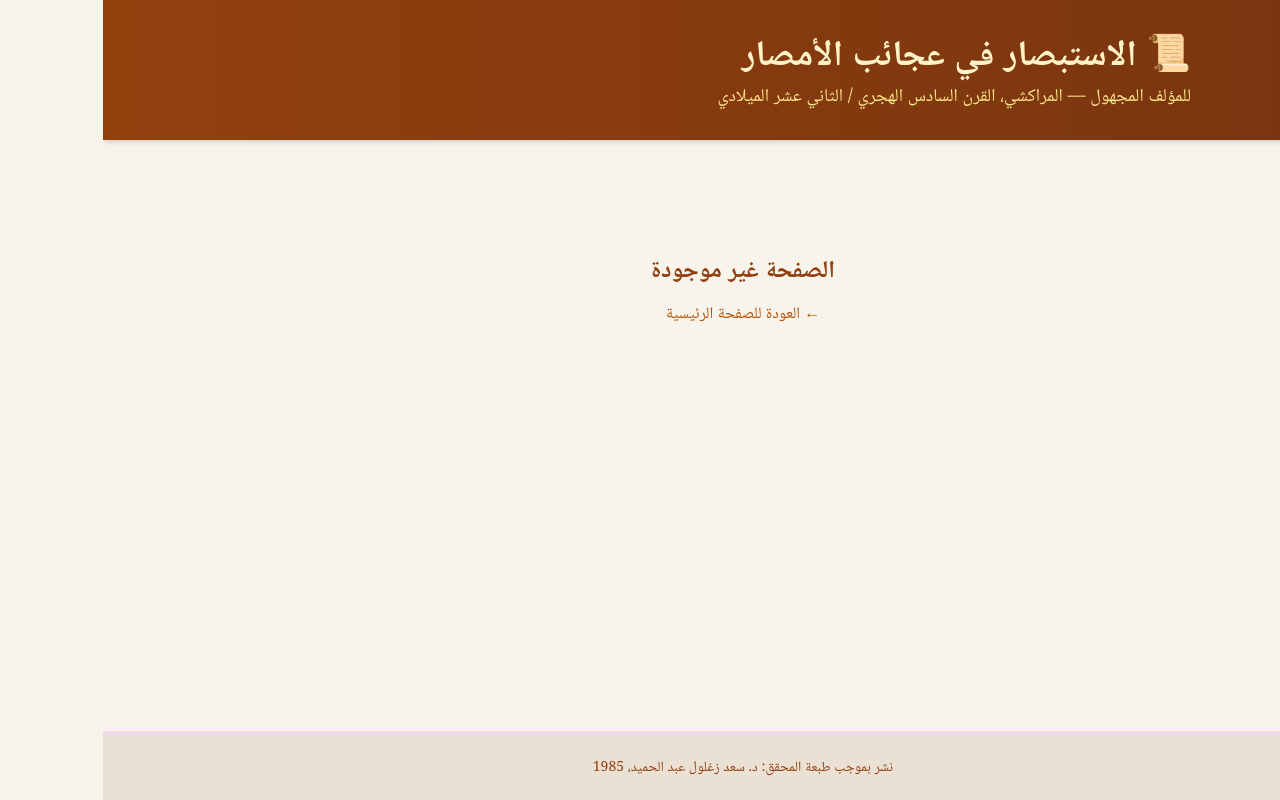
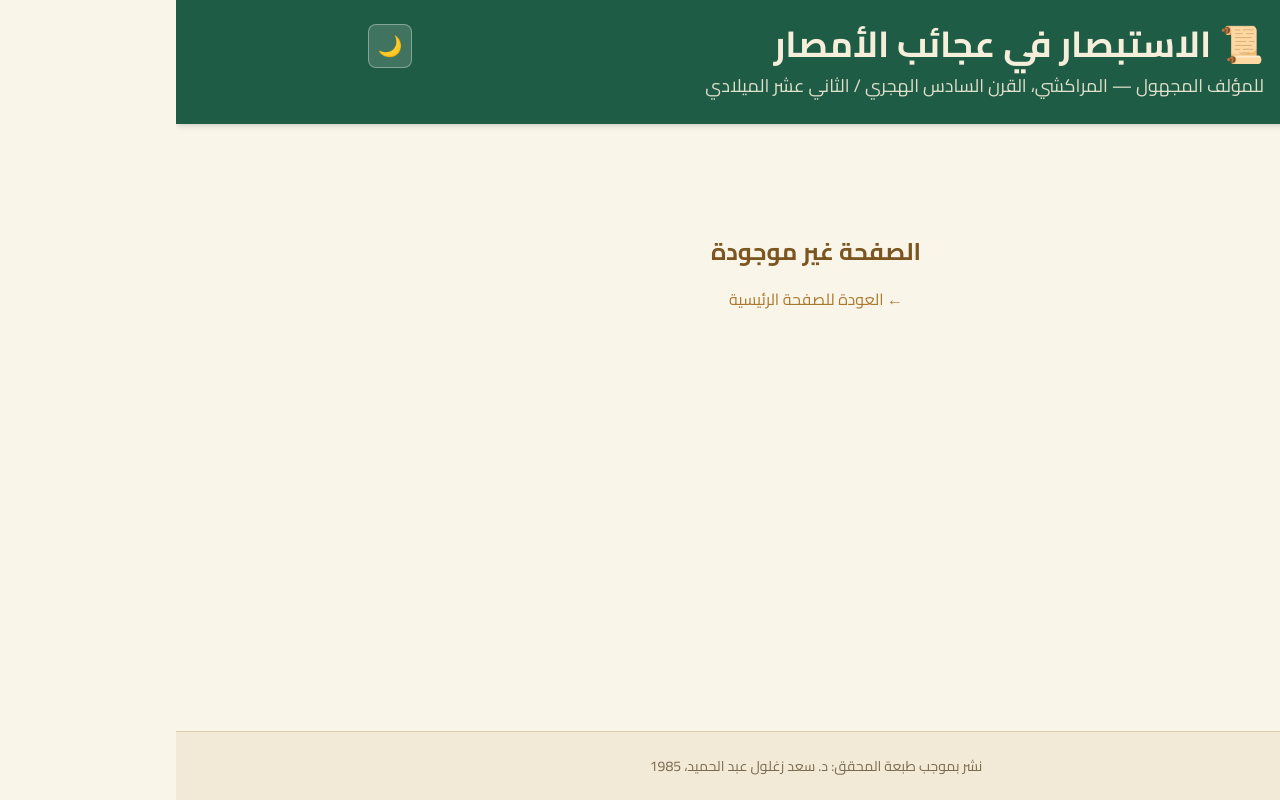
Before and after one commit to ucfzem/livre-al-istibsar, a Next.js app: page / in a window 1280 px wide. Built offline with nearby package versions, Linux system fonts and the light colour scheme.

Commit message:
feat: dark/light theme toggle + Nuzhat fonts (Cairo/Amiri)

```diff
--- a/app/[...slug]/client.js
+++ b/app/[...slug]/client.js
@@ -12,10 +12,10 @@ export default function ClientPage({ params }) {
   const section = chapter?.sections.find(s => s.id === sectionId)
 
   const fontSizeClasses = {
-    sm: 'text-base leading-relaxed',
-    md: 'text-lg leading-relaxed',
-    lg: 'text-xl leading-loose',
-    xl: 'text-2xl leading-loose',
+    sm: 'text-base',
+    md: 'text-lg',
+    lg: 'text-xl',
+    xl: 'text-2xl',
   }
 
   const [fontSize, setFontSize] = useState('md')
@@ -45,8 +45,8 @@ export default function ClientPage({ params }) {
   if (!chapter || !section) {
     return (
       <div className="text-center py-20">
-        <h2 className="text-2xl font-bold text-amber-800 mb-4">الصفحة غير موجودة</h2>
-        <Link href="/" className="text-amber-700 hover:underline">
+        <h2 className="text-2xl font-bold text-accent mb-4">الصفحة غير موجودة</h2>
+        <Link href="/" className="text-gold hover:underline">
           ← العودة للصفحة الرئيسية
         </Link>
       </div>
@@ -55,16 +55,16 @@ export default function ClientPage({ params }) {
 
   return (
     <div className="space-y-6">
-      <div className="flex flex-wrap items-center justify-between gap-4 bg-white/70 p-3 rounded-lg border border-amber-200/80 shadow-xs">
+      <div className="flex flex-wrap items-center justify-between gap-4 bg-card p-3 rounded-lg border border-line shadow-sm">
         <Link
           href="/"
-          className="inline-flex items-center text-amber-900 hover:text-amber-700 font-medium text-sm"
+          className="inline-flex items-center text-accent hover:text-gold font-medium text-sm"
         >
           ← العودة إلى الفهرس
         </Link>
 
-        <div className="flex items-center gap-1.5 bg-amber-50/80 p-1 rounded-md border border-amber-200">
-          <span className="text-xs text-amber-900 font-semibold px-2 select-none">
+        <div className="flex items-center gap-1.5 bg-panel p-1 rounded-md border border-line">
+          <span className="text-xs text-muted font-semibold px-2 select-none">
             حجم الخط:
           </span>
           {['sm', 'md', 'lg', 'xl'].map((size, idx) => (
@@ -72,7 +72,7 @@ export default function ClientPage({ params }) {
               key={size}
               onClick={() => setFontSize(size)}
               className={`px-2.5 py-1 text-xs rounded font-bold transition-all ${
-                fontSize === size ? 'bg-amber-800 text-white shadow-xs' : 'text-amber-900 hover:bg-amber-200/60'
+                fontSize === size ? 'bg-green text-white' : 'text-ink hover:bg-gold hover:text-white'
               }`}
             >
               {['صغير', 'متوسط', 'كبير', 'كبير جداً'][idx]}
@@ -82,48 +82,48 @@ export default function ClientPage({ params }) {
       </div>
 
       <div>
-        <div className="text-xs md:text-sm font-semibold text-amber-700/90 mb-1">
+        <div className="text-xs md:text-sm font-semibold text-muted mb-1">
           {chapter.title}
         </div>
-        <h1 className="text-2xl md:text-3xl font-bold text-amber-950 border-b border-amber-300/60 pb-3">
+        <h1 className="text-2xl md:text-3xl font-bold text-accent border-b border-line pb-3">
           {section.title}
         </h1>
       </div>
 
-      <article className="bg-white/80 rounded-lg shadow-sm p-6 md:p-10 border border-amber-200/80">
-        <p className={`text-gray-900 transition-all duration-200 ${fontSizeClasses[fontSize]}`}>
+      <article className="bg-card rounded-lg shadow-sm p-6 md:p-10 border border-line border-s-4 border-s-gold">
+        <p className={`font-book text-ink transition-all duration-200 ${fontSizeClasses[fontSize]}`}>
           {section.content}
         </p>
 
-        <div className="mt-8 pt-4 border-t border-dashed border-amber-200 text-xs text-amber-800/80 italic">
+        <div className="mt-8 pt-4 border-t border-line text-xs text-muted italic">
           — من كتاب «الاستبصار في عجائب الأمصار»، تحقيق د. سعد زغلول عبد الحميد
         </div>
       </article>
 
-      <div className="grid grid-cols-1 sm:grid-cols-2 gap-4 pt-4 border-t border-amber-200/60">
+      <div className="grid grid-cols-1 sm:grid-cols-2 gap-4 pt-4 border-t border-line">
         {prevSection ? (
           <Link
             href={`/${prevSection.chapterId}/${prevSection.sectionId}`}
-            className="flex flex-col p-4 bg-white/70 hover:bg-amber-50/80 border border-amber-200 rounded-lg text-right"
+            className="flex flex-col p-4 bg-card hover:bg-panel border border-line rounded-lg text-right transition-colors"
           >
-            <span className="text-xs text-amber-700 font-semibold mb-1">→ القسم السابق</span>
-            <span className="text-sm font-bold text-amber-950 line-clamp-1">{prevSection.sectionTitle}</span>
+            <span className="text-xs text-gold font-semibold mb-1">→ القسم السابق</span>
+            <span className="text-sm font-bold text-ink line-clamp-1">{prevSection.sectionTitle}</span>
           </Link>
         ) : <div className="hidden sm:block"></div>}
 
         {nextSection ? (
           <Link
             href={`/${nextSection.chapterId}/${nextSection.sectionId}`}
-            className="flex flex-col p-4 bg-white/70 hover:bg-amber-50/80 border border-amber-200 rounded-lg text-left"
+            className="flex flex-col p-4 bg-card hover:bg-panel border border-line rounded-lg text-left transition-colors"
           >
-            <span className="text-xs text-amber-700 font-semibold mb-1">القسم التالي ←</span>
-            <span className="text-sm font-bold text-amber-950 line-clamp-1">{nextSection.sectionTitle}</span>
+            <span className="text-xs text-gold font-semibold mb-1">القسم التالي ←</span>
+            <span className="text-sm font-bold text-ink line-clamp-1">{nextSection.sectionTitle}</span>
           </Link>
         ) : <div className="hidden sm:block"></div>}
       </div>
 
       <div className="pt-2 text-center">
-        <Link href="/" className="inline-block py-2.5 px-6 bg-amber-900/10 hover:bg-amber-900/20 text-amber-900 rounded-lg text-sm font-semibold">
+        <Link href="/" className="inline-block py-2.5 px-6 bg-green text-white hover:opacity-90 rounded-lg text-sm font-semibold transition-opacity">
           العودة إلى الفهرس الرئيسي
         </Link>
       </div>
--- a/app/globals.css
+++ b/app/globals.css
@@ -2,10 +2,53 @@
 @tailwind components;
 @tailwind utilities;
 
+:root {
+  --ink: #2b2118;
+  --paper: #faf5e9;
+  --panel: #f2e9d6;
+  --green: #1f5c46;
+  --gold: #a9792f;
+  --line: #d8c9a8;
+  --card: #fffdf6;
+  --accent-text: #7c5620;
+  --muted: #7a6a50;
+  --header-text: #f5eeda;
+  --focus: #ffd166;
+}
+
+[data-theme='dark'] {
+  --ink: #ece4d3;
+  --paper: #16130e;
+  --panel: #241f16;
+  --green: #4e9a73;
+  --gold: #d3a34a;
+  --line: #3a3225;
+  --card: #1e1912;
+  --accent-text: #d9b977;
+  --muted: #9a8a6c;
+  --header-text: #f5eeda;
+  --focus: #ffd166;
+}
+
 @layer base {
-  html, body {
-    @apply bg-parchment text-ink min-h-screen;
-    font-family: 'Georgia', 'Noto Naskh Arabic', serif;
+  html,
+  body {
+    @apply bg-paper text-ink min-h-screen;
+    font-family: var(--font-cairo), 'Cairo', 'Segoe UI', Tahoma, sans-serif;
     direction: rtl;
+    line-height: 1.9;
+    transition: background-color 0.3s ease, color 0.3s ease;
+  }
+
+  .font-book {
+    font-family: var(--font-amiri), 'Amiri', 'Traditional Arabic', serif;
+    line-height: 2.1;
+  }
+
+  a:focus-visible,
+  button:focus-visible,
+  input:focus-visible {
+    outline: 3px solid var(--focus);
+    outline-offset: 2px;
   }
 }
--- a/app/layout.js
+++ b/app/layout.js
@@ -1,25 +1,56 @@
 import './globals.css'
+import Script from 'next/script'
+import { Cairo, Amiri } from 'next/font/google'
 import { siteInfo } from '@/lib/data'
+import ThemeToggle from '@/components/ThemeToggle'
+
+const cairo = Cairo({
+  subsets: ['arabic', 'latin'],
+  weight: ['400', '600', '700'],
+  variable: '--font-cairo',
+  display: 'swap',
+})
+
+const amiri = Amiri({
+  subsets: ['arabic', 'latin'],
+  weight: ['400', '700'],
+  variable: '--font-amiri',
+  display: 'swap',
+})
 
 export const metadata = {
   title: siteInfo.title,
   description: siteInfo.description,
 }
 
+const themeBoot =
+  "try{var t=localStorage.getItem('istibsar_theme')||(window.matchMedia&&window.matchMedia('(prefers-color-scheme: dark)').matches?'dark':'light');document.documentElement.setAttribute('data-theme',t);}catch(e){document.documentElement.setAttribute('data-theme','light');}"
+
 export default function RootLayout({ children }) {
   return (
-    <html lang="ar" dir="rtl">
-      <body className="min-h-screen flex flex-col">
-        <header className="bg-gradient-to-l from-amber-900 to-amber-800 text-white py-8 px-4 md:px-8 shadow-md">
-          <div className="max-w-4xl mx-auto">
-            <h1 className="text-2xl md:text-4xl font-bold text-amber-100">📜 {siteInfo.title}</h1>
-            <p className="mt-2 text-amber-200 text-base md:text-lg">{siteInfo.subtitle}</p>
+    <html
+      lang="ar"
+      dir="rtl"
+      className={`${cairo.variable} ${amiri.variable}`}
+      suppressHydrationWarning
+    >
+      <body className="min-h-screen flex flex-col font-cairo">
+        <Script id="theme-boot" strategy="beforeInteractive">
+          {themeBoot}
+        </Script>
+        <header className="bg-green text-headertext py-6 px-4 md:px-8 shadow-md">
+          <div className="max-w-4xl mx-auto flex items-start justify-between gap-4">
+            <div>
+              <h1 className="text-2xl md:text-4xl font-bold">📜 {siteInfo.title}</h1>
+              <p className="mt-2 text-sm md:text-lg opacity-90">{siteInfo.subtitle}</p>
+            </div>
+            <ThemeToggle />
           </div>
         </header>
         <main className="flex-grow max-w-4xl mx-auto w-full px-4 py-8">
           {children}
         </main>
-        <footer className="bg-amber-900/10 py-6 text-center text-amber-800 text-sm mt-12 border-t border-amber-200">
+        <footer className="bg-panel py-6 text-center text-muted text-sm mt-12 border-t border-line">
           <p>نشر بموجب طبعة المحقق: د. سعد زغلول عبد الحميد، 1985</p>
         </footer>
       </body>
--- /dev/null
+++ b/components/ThemeToggle.js
@@ -0,0 +1,31 @@
+'use client'
+import { useEffect, useState } from 'react'
+
+export default function ThemeToggle() {
+  const [theme, setTheme] = useState('light')
+
+  useEffect(() => {
+    setTheme(document.documentElement.getAttribute('data-theme') || 'light')
+  }, [])
+
+  const toggle = () => {
+    const next = document.documentElement.getAttribute('data-theme') === 'dark' ? 'light' : 'dark'
+    document.documentElement.setAttribute('data-theme', next)
+    try {
+      localStorage.setItem('istibsar_theme', next)
+    } catch (e) {}
+    setTheme(next)
+  }
+
+  return (
+    <button
+      type="button"
+      onClick={toggle}
+      aria-label="تبديل الوضع الليلي والنهاري"
+      title="الوضع الليلي / النهاري"
+      className="shrink-0 w-11 h-11 rounded-lg border border-white/35 bg-white/15 hover:bg-white/25 text-xl leading-none flex items-center justify-center transition-colors"
+    >
+      <span suppressHydrationWarning>{theme === 'dark' ? '☀️' : '🌙'}</span>
+    </button>
+  )
+}
--- a/tailwind.config.js
+++ b/tailwind.config.js
@@ -8,9 +8,21 @@ module.exports = {
   theme: {
     extend: {
       colors: {
-        parchment: '#f8f4eb',
-        ink: '#2c1810',
-        gold: '#9a7b4f',
+        parchment: 'var(--paper)',
+        paper: 'var(--paper)',
+        panel: 'var(--panel)',
+        card: 'var(--card)',
+        ink: 'var(--ink)',
+        line: 'var(--line)',
+        gold: 'var(--gold)',
+        green: 'var(--green)',
+        accent: 'var(--accent-text)',
+        muted: 'var(--muted)',
+        headertext: 'var(--header-text)',
+      },
+      fontFamily: {
+        cairo: ['var(--font-cairo)', 'Cairo', 'Segoe UI', 'Tahoma', 'sans-serif'],
+        amiri: ['var(--font-amiri)', 'Amiri', 'Traditional Arabic', 'serif'],
       },
     },
   },
```
Also changed, not shown: app/page.js (+19 -21 lines), 1 other file (tests, documents, lock files or other folders).
